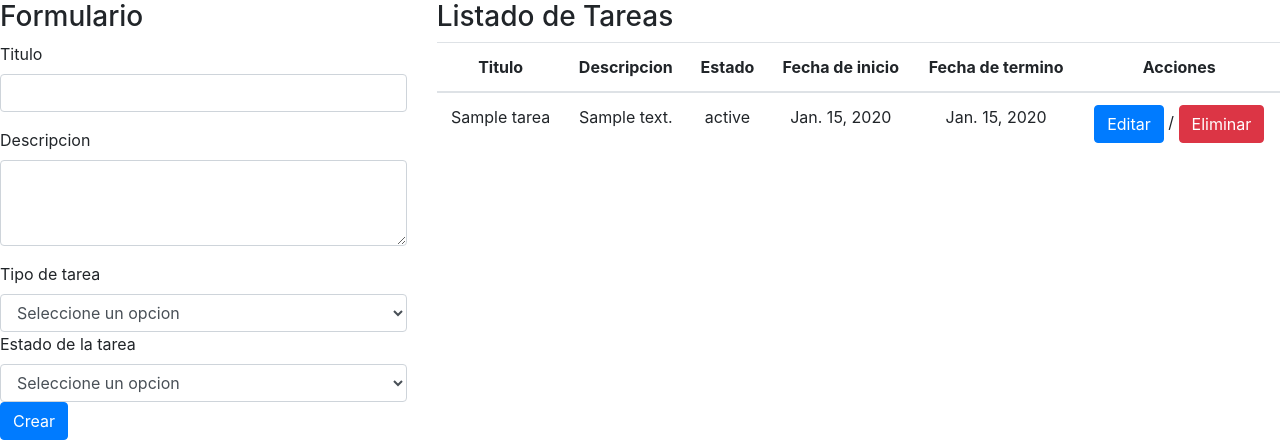
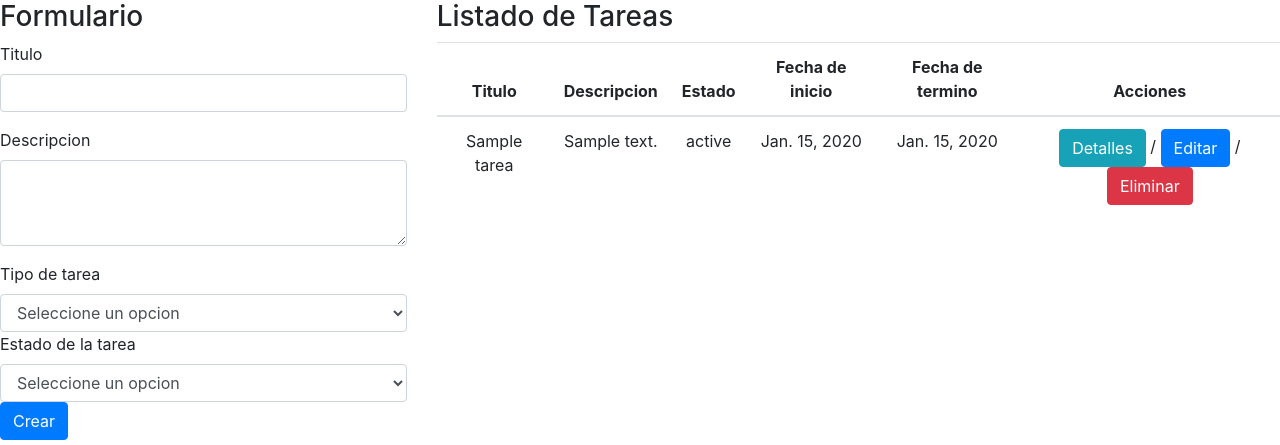
Before and after one commit to israeljasma/todolisto_Django, a Django app: page /todolisto/tareas in a window 1280 px wide. Shown: the part 56-501 px from the top of the page. Run offline with Django 3.2, Linux system fonts and the light colour scheme; a user stored in the database is signed in; tables that the repository leaves empty hold one stand-in row (values such as "Sample post"); some libraries are stand-ins or nearby versions.

Commit message:
feat: agregado url a detalles tarea

```diff
--- a/main/templates/tareas.html
+++ b/main/templates/tareas.html
@@ -89,11 +89,14 @@
                                         </td>
                                         <td>
                                             <center>
-                                                <a href="{% url 'editar_tarea' t.pk %}">
-                                                    <button class="btn btn-primary" type="button">Editar</button>
+                                                <a href="{% url 'detalles_tarea' t.pk %}" class="btn btn-info">
+                                                    Detalles
                                                 </a> /
-                                                <a href="{% url 'eliminar_tarea' t.pk %}">
-                                                    <button class="btn btn-danger" type="button">Eliminar</button>
+                                                <a href="{% url 'editar_tarea' t.pk %}" class="btn btn-primary">
+                                                    Editar
+                                                </a> /
+                                                <a href="{% url 'eliminar_tarea' t.pk %}" class="btn btn-danger">
+                                                    Eliminar
                                                 </a>
                                             </center>
                                         </td>
```
